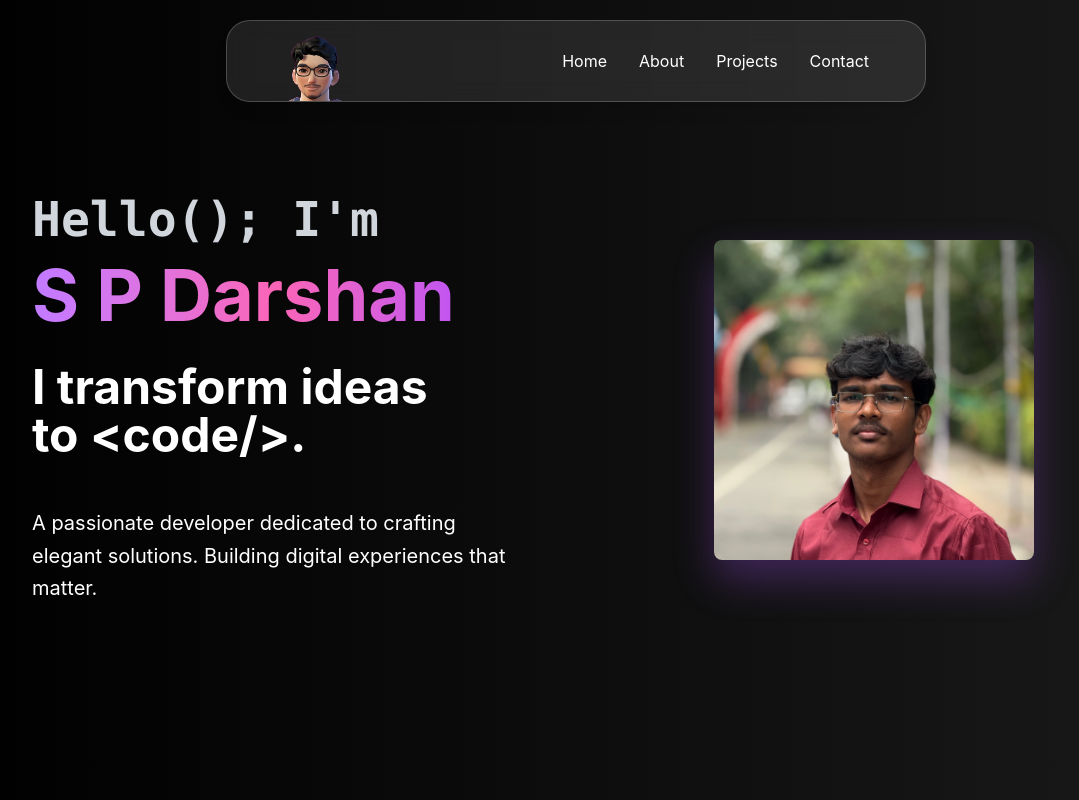
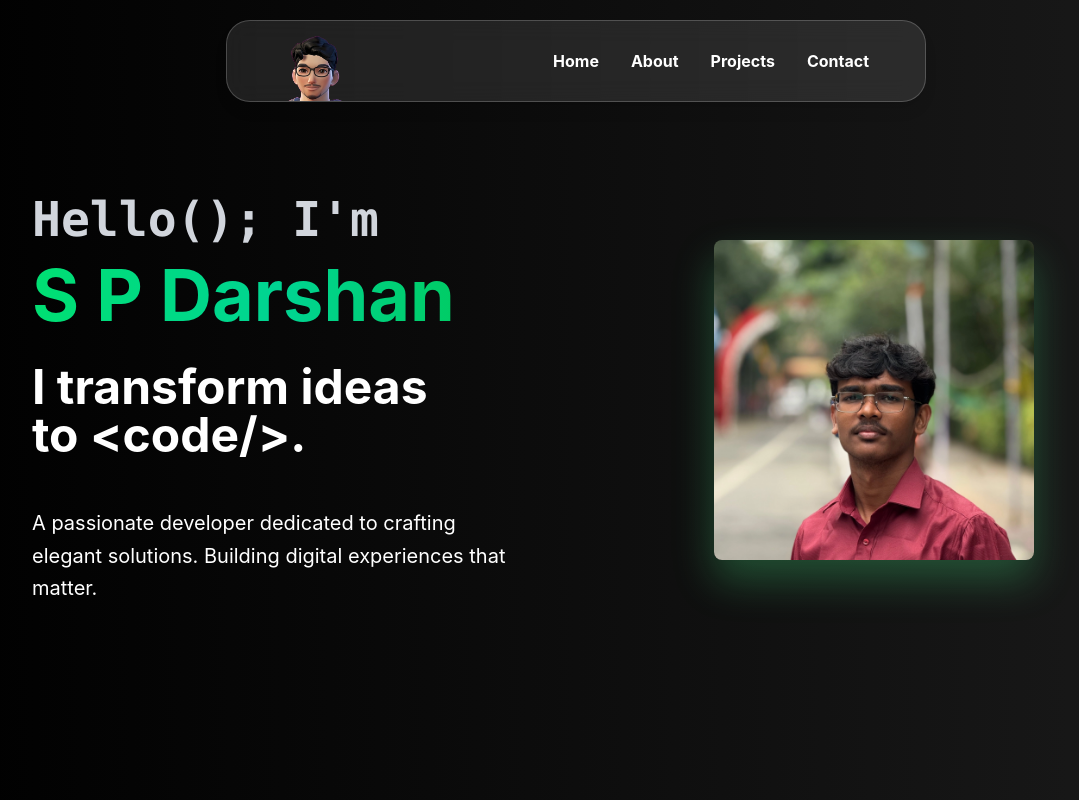
Before and after one commit to sp-darshan/portfolio, a React app: page / in a window 1280 px wide. Shown: the top 800 px of the page, without its empty margins (64-1143 px from the left). Built offline with nearby package versions, Linux system fonts and the light colour scheme; the HTML template or start-up script is replaced by a standard one.

Commit message:
Color pallet changed

```diff
--- a/src/components/Navbar.jsx
+++ b/src/components/Navbar.jsx
@@ -77,25 +77,37 @@ export default function Header() {
         <div className="flex gap-8">
           <button
             onClick={() => scrollToSection('home')}
-            className="hover:text-gray-300 transition cursor-pointer"
+            className="font-bold transition cursor-pointer hover:text-green-300 hover:drop-shadow-lg hover:shadow-green-500/50"
+            style={{ textShadow: 'var(--glow-effect, none)' }}
+            onMouseEnter={(e) => e.target.style.textShadow = '0 0 10px rgba(74, 222, 128, 0.8)'}
+            onMouseLeave={(e) => e.target.style.textShadow = 'none'}
           >
             Home
           </button>
           <button
             onClick={() => scrollToSection('about')}
-            className="hover:text-gray-300 transition cursor-pointer"
+            className="font-bold transition cursor-pointer hover:text-green-300 hover:drop-shadow-lg hover:shadow-green-500/50"
+            style={{ textShadow: 'var(--glow-effect, none)' }}
+            onMouseEnter={(e) => e.target.style.textShadow = '0 0 10px rgba(74, 222, 128, 0.8)'}
+            onMouseLeave={(e) => e.target.style.textShadow = 'none'}
           >
             About
           </button>
           <button
             onClick={() => scrollToSection('projects')}
-            className="hover:text-gray-300 transition cursor-pointer"
+            className="font-bold transition cursor-pointer hover:text-green-300 hover:drop-shadow-lg hover:shadow-green-500/50"
+            style={{ textShadow: 'var(--glow-effect, none)' }}
+            onMouseEnter={(e) => e.target.style.textShadow = '0 0 10px rgba(74, 222, 128, 0.8)'}
+            onMouseLeave={(e) => e.target.style.textShadow = 'none'}
           >
             Projects
           </button>
           <button
             onClick={() => scrollToSection('contact')}
-            className="hover:text-gray-300 transition cursor-pointer"
+            className="font-bold transition cursor-pointer hover:text-green-300 hover:drop-shadow-lg hover:shadow-green-500/50"
+            style={{ textShadow: 'var(--glow-effect, none)' }}
+            onMouseEnter={(e) => e.target.style.textShadow = '0 0 10px rgba(74, 222, 128, 0.8)'}
+            onMouseLeave={(e) => e.target.style.textShadow = 'none'}
           >
             Contact
           </button>
--- a/src/index.css
+++ b/src/index.css
@@ -13,7 +13,7 @@ body, html {
 .image-frame::after {
   content: '';
   position: absolute;
-  border: 3px solid rgba(168, 85, 247, 0.5);
+  border: 3px solid rgba(34, 197, 94, 0.5);
   opacity: 0;
   transition: all 0.4s ease;
   pointer-events: none;
@@ -43,7 +43,7 @@ body, html {
 }
 
 .image-frame img {
-  box-shadow: 0 20px 40px rgba(168, 85, 247, 0.3);
+  box-shadow: 0 20px 40px rgba(74, 222, 128, 0.3);
   transition: transform 0.4s ease;
 }
 
--- a/src/pages/Home.jsx
+++ b/src/pages/Home.jsx
@@ -41,7 +41,7 @@ export default function Home() {
               <div className="text-5xl font-bold font-mono mb-4 text-gray-300">
                 <TypingText text="Hello(); I'm" delay={0.2} />
               </div>
-              <div className="text-7xl font-bold mb-8 bg-gradient-to-r from-purple-400 via-pink-400 to-purple-500 bg-clip-text text-transparent">
+              <div className="text-7xl font-bold mb-8 bg-gradient-to-r from-green-400 via-emerald-400 to-green-500 bg-clip-text text-transparent">
                 <TypingText text="S P Darshan" delay={0.8} />
               </div>
               <motion.div
```
